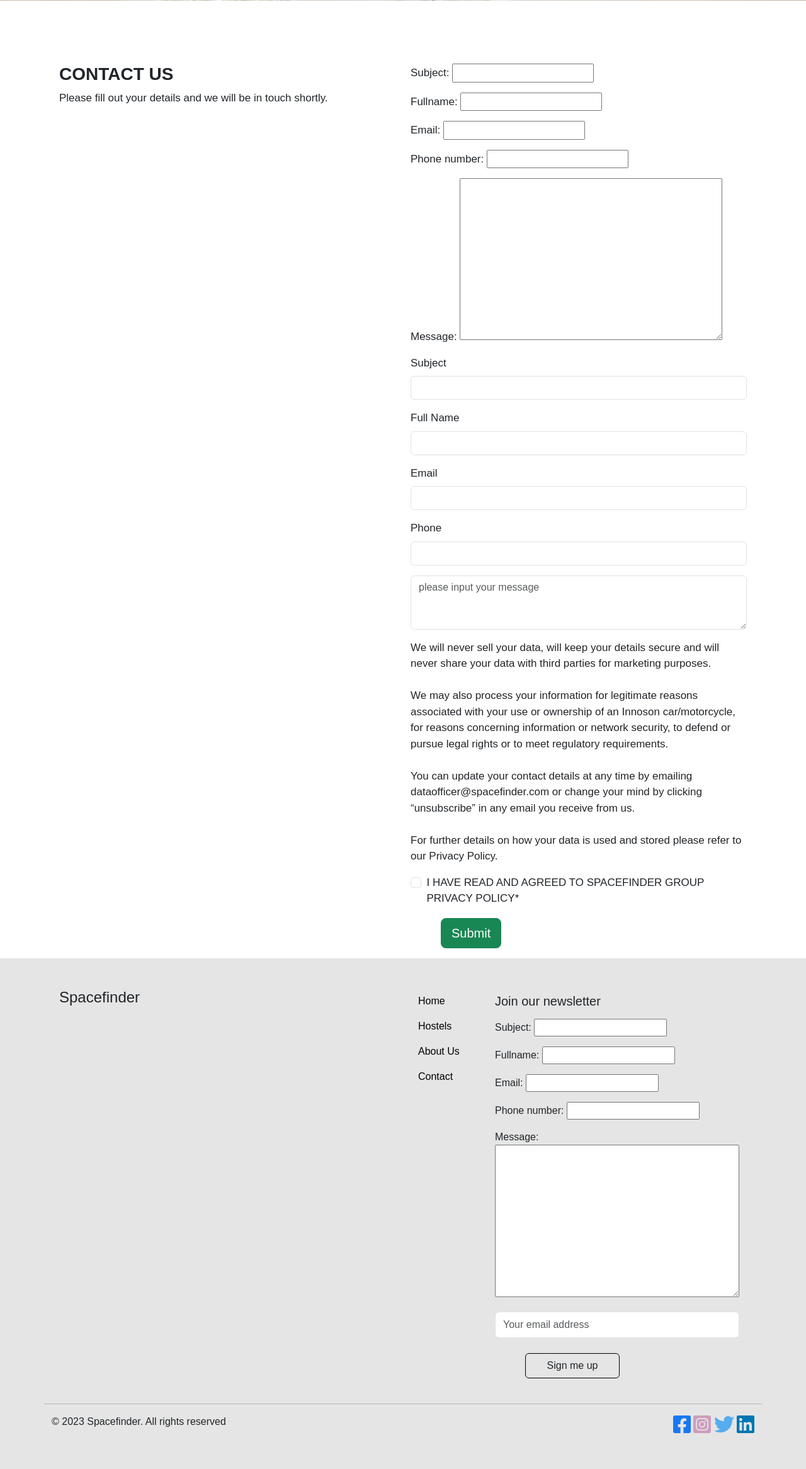
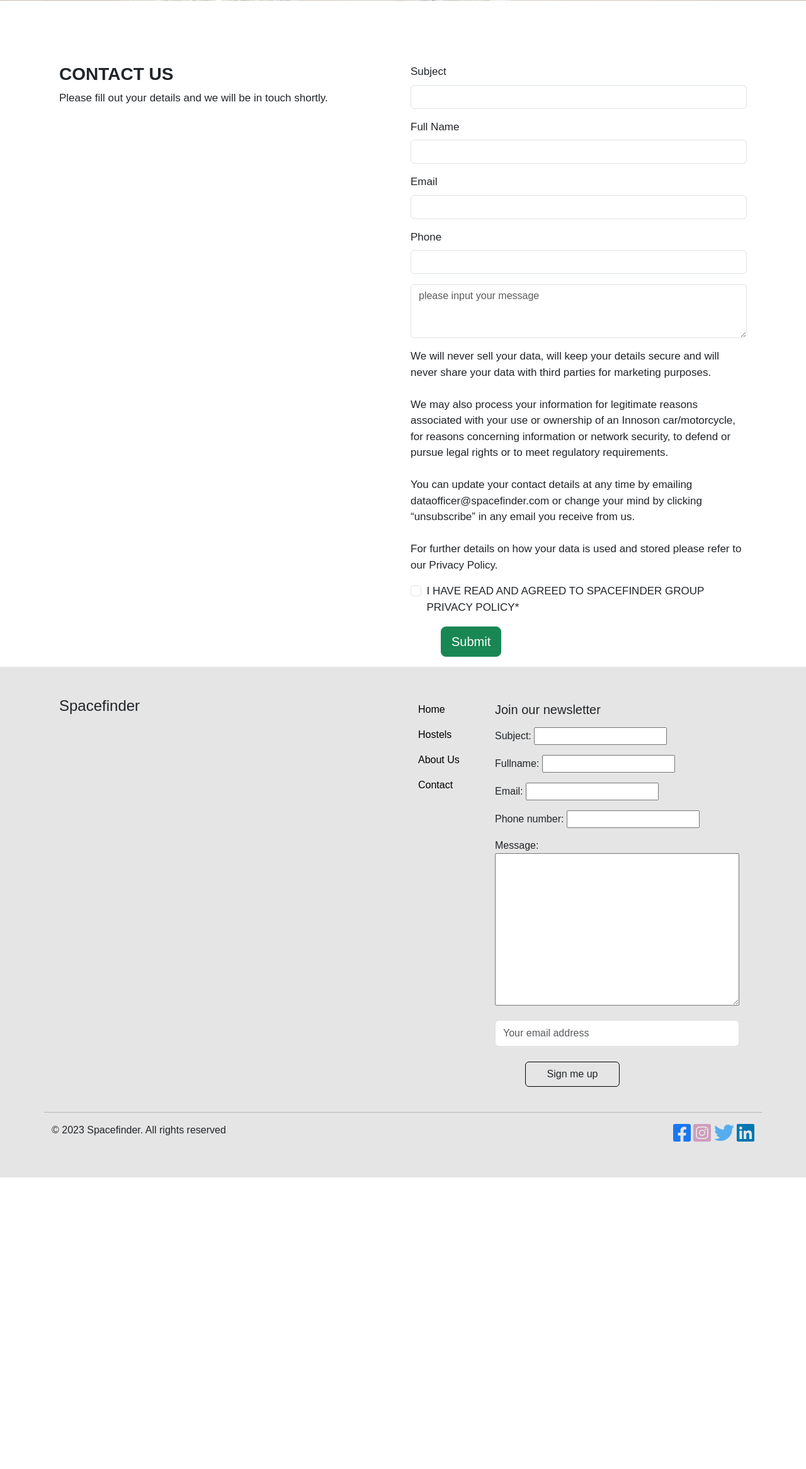
Before and after one commit to Ade1damola/spacefinder, a Django app: page /contact/ in a window 1280 px wide. Shown: the part 95-2428 px from the top of the page at 63% size. After the commit the page ends 1965 px from the top, so only its background shows below. Run offline with Django 4.2, Linux system fonts and the light colour scheme; some libraries are stand-ins or nearby versions.

Commit message:
unverified changes

```diff
--- a/base/forms.py
+++ b/base/forms.py
@@ -15,10 +15,10 @@ class SpaceForm(ModelForm):
         exclude = ['host']
 
 
-# class NewsletterSubscriptionForm(ModelForm):
-#     class Meta:
-#         model = NewsletterSubscription
-#         fields = ['email']
+class NewsletterSubscriptionForm(ModelForm):
+    class Meta:
+        model = NewsletterSubscription
+        fields = ['email']
 
 
 class ContactForm(ModelForm):
--- a/base/models.py
+++ b/base/models.py
@@ -64,7 +64,7 @@ class ContactFormSubmission(models.Model):
     message = models.TextField()
 
     def __str__(self):
-        return self.name
+        return self.email
 
 
 class NewsletterSubscription(models.Model):
--- a/base/templates/base/contact.html
+++ b/base/templates/base/contact.html
@@ -13,7 +13,6 @@
         <div class="container">
             <form method="post" action="{% url 'contact' %}">
               {% csrf_token %}
-              {{ form.as_p }}
                 <div class="mb-3">
                   <label for="exampleFormControlInput1" class="form-label">Subject</label>
                   <input type="text" class="form-control">
@@ -32,7 +31,6 @@
                   <!-- <label for="exampleFormControlTextarea1" class="form-label">Example textarea</label> -->
                   <textarea class="form-control" rows="3" cols="10" placeholder="please input your message"></textarea>
                 </div>
-            </form>
               <div class="mb-3">
                 <p>
                 We will never sell your data, will keep your details secure and will never share your data with third parties for marketing purposes.
@@ -53,6 +51,7 @@
               <div class="mb-3 d-flex align-self-end ms-5">
                 <button class="btn btn-success btn-lg" type="submit">Submit</button>
               </div>
+            </form>
         </div>
     </div>
 </section>
--- a/base/views.py
+++ b/base/views.py
@@ -6,7 +6,7 @@ from django.contrib.auth.models import User
 from django.contrib.auth import authenticate, login, logout
 from django.http import HttpResponse
 from django.contrib.auth.forms import UserCreationForm
-from .forms import UserForm, SpaceForm, ContactForm
+from .forms import UserForm, SpaceForm, ContactForm, NewsletterSubscriptionForm
 from .models import Space, Message, School, NewsletterSubscription, UserRating, ContactFormSubmission
 from .models import UserRating
 
@@ -199,13 +199,8 @@ def deleteMessage(request, pk):
 
 def subscribe_to_newsletter(request):
     if request.method == 'POST':
-        # form = NewsletterSubscriptionForm(request.POST)
+        form = NewsletterSubscriptionForm(request.POST)
 
-        email = request.POST.get('email')
-
-        # NewsletterSubscription.objects.create(
-        #     email=request.POST.get('email')
-        # )
         if form.is_valid():
             form.save()
             return redirect('home')
@@ -240,16 +235,9 @@ def about(request):
 
 
 def contact(request):
-    form = ContactForm(request.POST)
+    if request.method == 'POST':
+        form = ContactForm(request.POST)
 
-    if request.method == 'POST':
-        ContactFormSubmission.objects.create(
-            subject=request.POST.get('subject'),
-            fullname=request.POST.get('fullname'),
-            email=request.POST.get('email'),
-            phone_number=request.POST.get('phone_number'),
-            message=request.POST.get('message')
-        )
         if form.is_valid():
             form.save()
             return redirect('home')
--- a/templates/footer.html
+++ b/templates/footer.html
@@ -19,7 +19,7 @@
             <form method="post" action="{% url 'newsletter_subscription' %}">
               {% csrf_token %}
               {{form.as_p}}
-                <input type="text" class="form-control py-2" placeholder="Your email address" required>
+                <input type="email" name="email" class="form-control py-2" placeholder="Your email address" required>
                 <button type="submit" class="btn border border-black my-4 ms-5 sign ">Sign me up</button>
             </form>
         </div>
```
Also changed, not shown: db.sqlite3.
